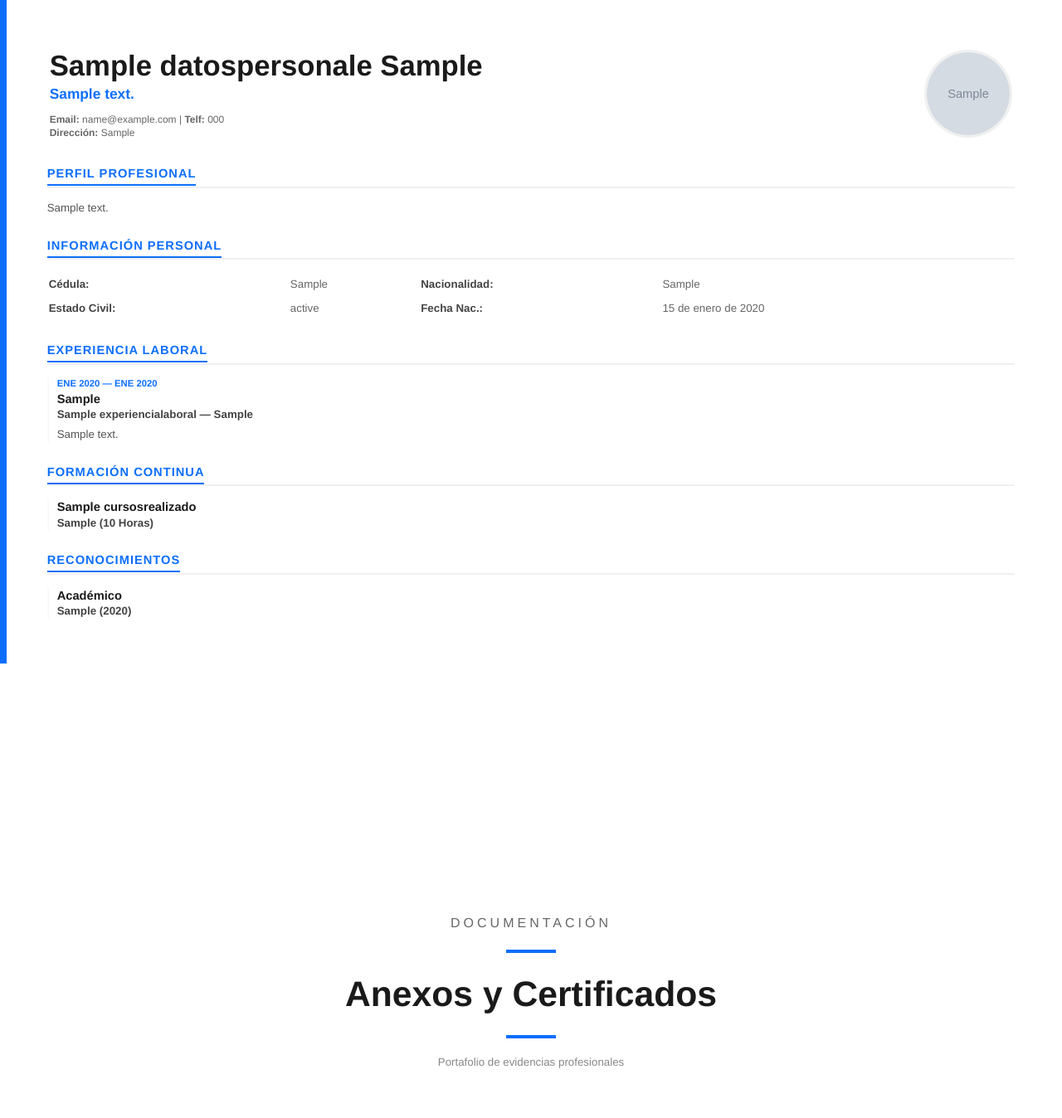
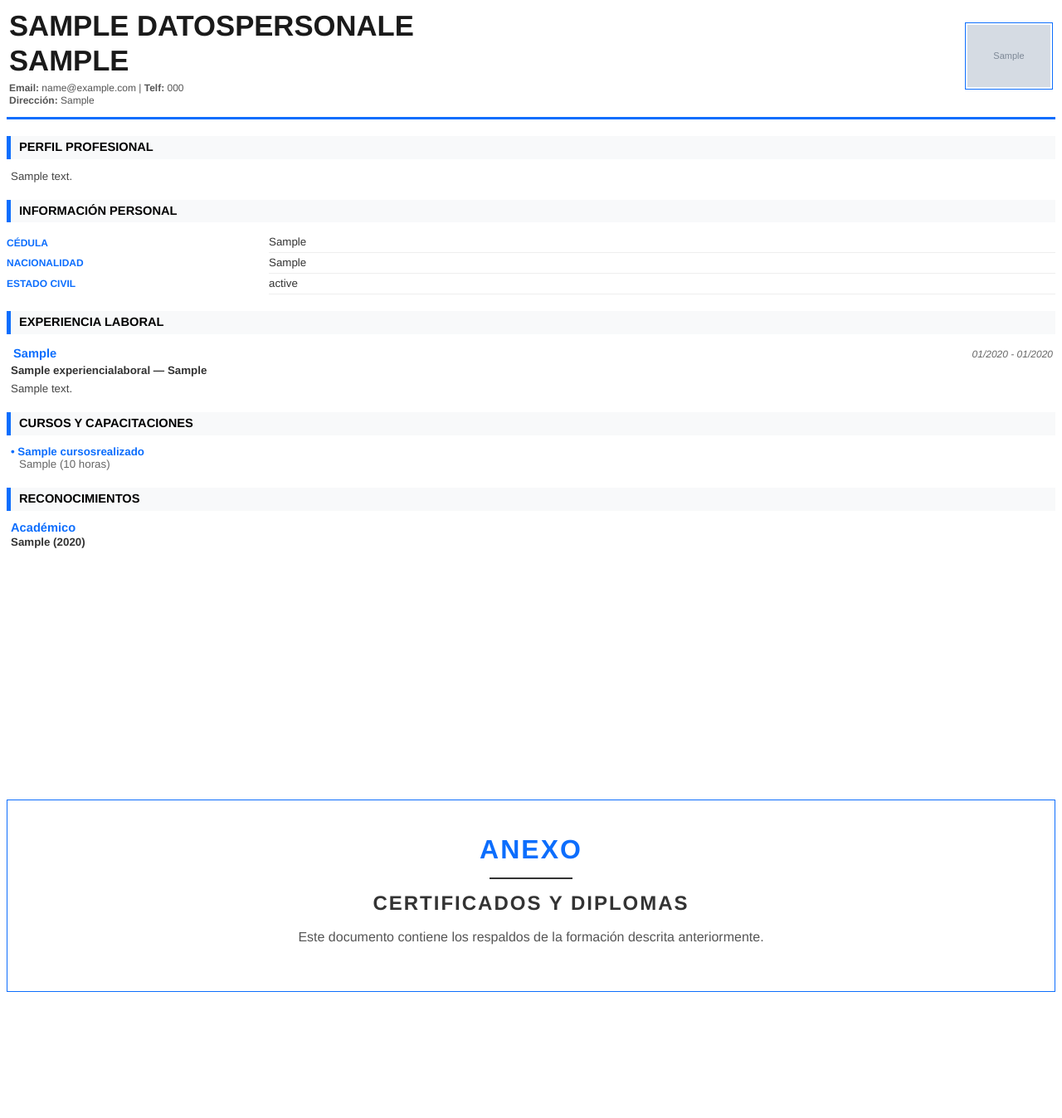
Before and after one commit to 10SEBASG01/CV-JANDRY-GUARANDA, a Django app: template Perfil/templates/cv_pdf_maestro.html in a window 1280 px wide. Shown: the whole page at 83% size. After the commit the page ends 1196 px from the top, so only its background shows below. Run offline with Django 5.2, Linux system fonts and the light colour scheme; the template is opened without the code that fills it: values that come from a table or form of the project are taken from there, others are empty; tables that the repository leaves empty hold one stand-in row (values such as "Sample post"); grey boxes marked "Sample" are stand-in pictures.

Commit message:
Cuadrigesimo Sexto Commit Proyecto

```diff
--- a/Perfil/templates/cv_pdf_maestro.html
+++ b/Perfil/templates/cv_pdf_maestro.html
@@ -5,107 +5,73 @@
     <style>
         @page {
             size: letter;
-            margin: 0; /* Quitamos margen global para el borde lateral */
+            margin: 1.5cm;
         }
         body {
-            font-family: 'Helvetica', Arial, sans-serif;
+            font-family: Helvetica, Arial, sans-serif;
             color: #333;
-            line-height: 1.4;
+            line-height: 1.2;
             font-size: 10pt;
-            margin: 0;
-            padding: 0;
-        }
-
-        /* Barra lateral de diseño */
-        .sidebar-accent {
-            position: fixed;
-            left: 0;
-            top: 0;
-            bottom: 0;
-            width: 8px;
-            background-color: #0d6efd;
-        }
-
-        .content-wrapper {
-            margin-left: 1.5cm;
-            margin-right: 1.5cm;
-            margin-top: 1.5cm;
-            margin-bottom: 1.5cm;
         }
 
         .page-break { display: block; page-break-before: always; }
 
-        /* Encabezado Estilizado */
-        .header-table { width: 100%; margin-bottom: 25px; }
-        .name { font-size: 26pt; font-weight: bold; color: #1a1a1a; line-height: 1; }
-        .job-title { color: #0d6efd; font-size: 13pt; font-weight: bold; margin-top: 5px; }
-        .contact-info { font-size: 9pt; color: #666; margin-top: 10px; }
-        .photo { width: 100px; height: 100px; border-radius: 50%; border: 3px solid #f0f0f0; }
+        /* Encabezado */
+        .header { width: 100%; border-bottom: 3px solid #0d6efd; padding-bottom: 10px; margin-bottom: 20px; }
+        .name { font-size: 26pt; font-weight: bold; text-transform: uppercase; color: #1a1a1a; }
+        .contact-info { font-size: 9pt; color: #555; margin-top: 5px; }
 
-        /* Secciones con diseño de "Underline" parcial */
+        /* Secciones con Pestaña Azul */
         .section-title {
             font-weight: bold;
             text-transform: uppercase;
             font-size: 11pt;
-            margin-top: 25px;
-            color: #0d6efd;
-            letter-spacing: 1px;
-            border-bottom: 2px solid #f0f0f0;
-            padding-bottom: 5px;
-            margin-bottom: 15px;
+            margin-top: 20px;
+            color: #000;
+            background-color: #f8f9fa; /* Fondo gris muy claro */
+            border-left: 5px solid #0d6efd; /* La "pestaña" azul */
+            padding: 5px 10px;
+            margin-bottom: 12px;
         }
 
-        .section-title span {
-            border-bottom: 2px solid #0d6efd;
-            padding-bottom: 5px;
+        /* Tablas */
+        .data-table { width: 100%; border-collapse: collapse; margin-bottom: 10px; }
+        .label { font-weight: bold; width: 25%; padding: 4px 0; color: #0d6efd; font-size: 9pt; }
+        .value { width: 75%; padding: 4px 0; border-bottom: 1px solid #eee; }
+
+        /* Experiencia y Cursos */
+        .item-container { margin-bottom: 15px; padding-left: 5px; }
+        .item-header { width: 100%; }
+        .item-title { font-weight: bold; font-size: 11pt; color: #0d6efd; }
+        .item-subtitle { font-weight: bold; color: #333; font-size: 10pt; }
+        .item-date { font-size: 9pt; color: #666; font-style: italic; text-align: right; }
+        .item-desc { margin-top: 5px; text-align: justify; line-height: 1.3; color: #444; }
+
+        .photo { width: 100px; height: auto; border: 1px solid #0d6efd; padding: 2px; }
+
+        /* Diseño del Anexo (Simple pero con clase) */
+        .anexo-wrapper {
+            margin-top: 8cm;
+            text-align: center;
+            border: 1px solid #0d6efd;
+            padding: 40px;
         }
-
-        /* Items de Experiencia y Educación */
-        .item-container { margin-bottom: 15px; padding-left: 10px; border-left: 2px solid #f8f9fa; }
-        .item-title { font-weight: bold; font-size: 11pt; color: #1a1a1a; }
-        .item-subtitle { color: #444; font-weight: 600; font-size: 10pt; }
-        .item-date { font-size: 8.5pt; color: #0d6efd; font-weight: bold; text-transform: uppercase; }
-        .item-desc { margin-top: 5px; text-align: justify; color: #555; }
-
-        /* Información Personal en cuadrícula */
-        .info-grid { width: 100%; margin-top: 10px; }
-        .info-label { font-weight: bold; color: #444; width: 25%; padding: 4px 0; }
-        .info-value { color: #666; padding: 4px 0; }
-
-        /* Portada de Anexo Elegante */
-        .anexo-page {
-            text-align: center;
-            padding-top: 9cm;
+        .anexo-title {
+            font-size: 24pt;
+            font-weight: bold;
+            color: #0d6efd;
+            text-transform: uppercase;
+            letter-spacing: 2px;
         }
-        .anexo-line {
-            width: 60px;
-            height: 4px;
-            background-color: #0d6efd;
-            margin: 20px auto;
-        }
-        .anexo-text-main {
-            font-size: 32pt;
-            font-weight: bold;
-            color: #1a1a1a;
-            margin: 0;
-        }
-        .anexo-text-sub {
-            font-size: 12pt;
-            color: #666;
-            text-transform: uppercase;
-            letter-spacing: 4px;
-        }
+        .anexo-line { width: 100px; height: 2px; background: #333; margin: 15px auto; }
+        .anexo-text { font-size: 12pt; color: #555; }
     </style>
 </head>
 <body>
-    <div class="sidebar-accent"></div>
-
-    <div class="content-wrapper">
-        <table class="header-table">
+    <table class="header">
         <tr>
             <td width="75%">
-                    <div class="name">{{ perfil.nombres }} {{ perfil.apellidos }}</div>
-                    <div class="job-title">{{ perfil.descripcionperfil|truncatechars:50 }}</div>
+                <div class="name">{{ perfil.nombres }}<br>{{ perfil.apellidos }}</div>
                 <div class="contact-info">
                     <strong>Email:</strong> {{ perfil.email_contacto }} | <strong>Telf:</strong> {{ perfil.telefonofijo }}<br>
                     <strong>Dirección:</strong> {{ perfil.direcciondomiciliaria }}
@@ -119,43 +85,47 @@
         </tr>
     </table>
 
-        <div class="section-title"><span>Perfil Profesional</span></div>
-        <div class="item-desc" style="border-left: none; padding-left: 0;">{{ perfil.descripcionperfil }}</div>
+    <div class="section-title">Perfil Profesional</div>
+    <div class="item-desc" style="padding: 0 5px;">{{ perfil.descripcionperfil }}</div>
 
-        <div class="section-title"><span>Información Personal</span></div>
-        <table class="info-grid">
+    <div class="section-title">Información Personal</div>
+    <table class="data-table">
+        <tr><td class="label">CÉDULA</td><td class="value">{{ perfil.numerocedula }}</td></tr>
+        <tr><td class="label">NACIONALIDAD</td><td class="value">{{ perfil.nacionalidad }}</td></tr>
+        <tr><td class="label">ESTADO CIVIL</td><td class="value">{{ perfil.estadocivil }}</td></tr>
+    </table>
+
+    <div class="section-title">Experiencia Laboral</div>
+    {% for exp in items %}
+        <div class="item-container">
+            <table style="width: 100%;">
                 <tr>
-                <td class="info-label">Cédula:</td><td class="info-value">{{ perfil.numerocedula }}</td>
-                <td class="info-label">Nacionalidad:</td><td class="info-value">{{ perfil.nacionalidad }}</td>
-            </tr>
-            <tr>
-                <td class="info-label">Estado Civil:</td><td class="info-value">{{ perfil.estadocivil }}</td>
-                <td class="info-label">Fecha Nac.:</td><td class="info-value">{{ perfil.fechanacimiento }}</td>
+                    <td class="item-title">{{ exp.cargodesempenado }}</td>
+                    <td class="item-date">
+                        {{ exp.fechainiciogestion|date:"m/Y" }} -
+                        {% if exp.fechafingestion %}{{ exp.fechafingestion|date:"m/Y" }}{% else %}Actualidad{% endif %}
+                    </td>
                 </tr>
             </table>
-
-        <div class="section-title"><span>Experiencia Laboral</span></div>
-        {% for exp in items %}
-            <div class="item-container">
-                <div class="item-date">
-                    {{ exp.fechainiciogestion|date:"M Y" }} — {% if exp.fechafingestion %}{{ exp.fechafingestion|date:"M Y" }}{% else %}Actualidad{% endif %}
-                </div>
-                <div class="item-title">{{ exp.cargodesempenado }}</div>
             <div class="item-subtitle">{{ exp.nombrempresa }} — {{ exp.lugarempresa }}</div>
             <div class="item-desc">{{ exp.descripcionfunciones }}</div>
         </div>
+    {% empty %}
+        <p>No hay experiencia registrada.</p>
     {% endfor %}
 
-        <div class="section-title"><span>Formación Continua</span></div>
+    <div class="section-title">Cursos y Capacitaciones</div>
     {% for curso in cursos %}
         <div class="item-container">
-                <div class="item-title">{{ curso.nombrecurso }}</div>
-                <div class="item-subtitle">{{ curso.entidadpatrocinadora }} ({{ curso.totalhoras }} Horas)</div>
+            <div class="item-title" style="font-size: 10pt;">• {{ curso.nombrecurso }}</div>
+            <div class="item-subtitle" style="font-weight: normal; color: #666; padding-left: 10px;">
+                {{ curso.entidadpatrocinadora }} ({{ curso.totalhoras }} horas)
+            </div>
         </div>
     {% endfor %}
 
     {% if reconocimientos %}
-        <div class="section-title"><span>Reconocimientos</span></div>
+    <div class="section-title">Reconocimientos</div>
     {% for rec in reconocimientos %}
         <div class="item-container">
             <div class="item-title">{{ rec.tiporeconocimiento }}</div>
@@ -165,13 +135,12 @@
     {% endif %}
 
     <div class="page-break"></div>
-        <div class="anexo-page">
-            <div class="anexo-text-sub">Documentación</div>
+    <div class="anexo-wrapper">
+        <div class="anexo-title">Anexo</div>
         <div class="anexo-line"></div>
-            <div class="anexo-text-main">Anexos y Certificados</div>
-            <div class="anexo-line"></div>
-            <p style="color: #888;">Portafolio de evidencias profesionales</p>
+        <div class="anexo-title" style="font-size: 18pt; color: #333;">Certificados y Diplomas</div>
+        <p class="anexo-text">Este documento contiene los respaldos de la formación descrita anteriormente.</p>
     </div>
-    </div>
+
 </body>
 </html>
```
Lines whose indentation alone changed are shown as unchanged.
